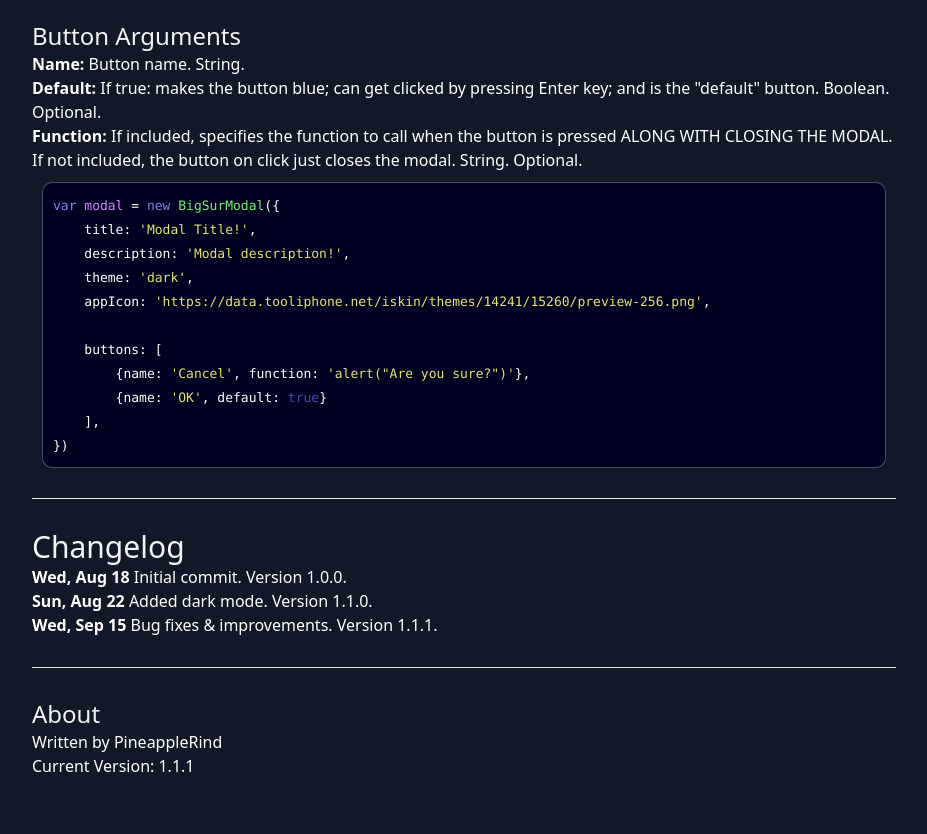
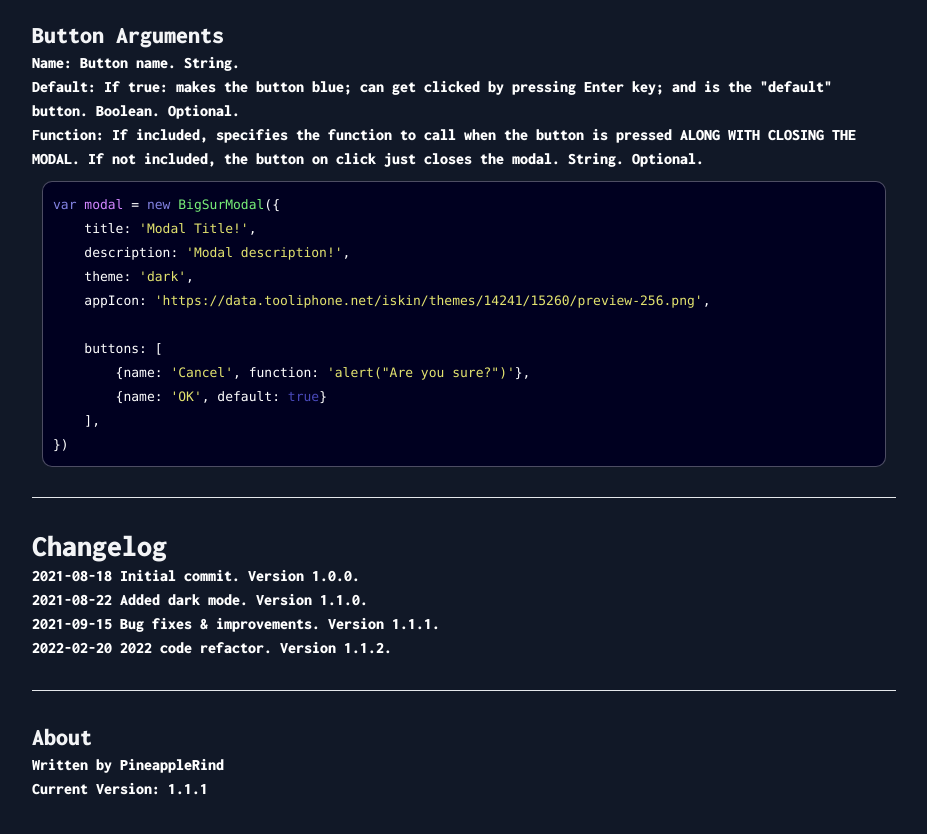
Before and after one commit to PineappleRind/bigsur-modal, a plain HTML site: page index.html in a window 1280 px wide. Shown: the part 1200-2034 px from the top of the page, without its empty margins (16-943 px from the left). Drawn offline with nearby package versions, Linux system fonts and the light colour scheme.

Commit message:
Summary in description
- Changed font
- Updated changelog
- Updated minified file

```diff
--- a/index.html
+++ b/index.html
@@ -6,10 +6,16 @@
     <meta http-equiv="X-UA-Compatible" content="IE=edge">
     <meta name="viewport" content="width=device-width, initial-scale=1.0">
     <title>bigsur-modal Docs</title>
+    <link rel="preconnect" href="https://fonts.googleapis.com">
+    <link rel="preconnect" href="https://fonts.gstatic.com" crossorigin>
+    <link
+        href="https://fonts.googleapis.com/css2?family=Inconsolata:wdth,wght@105.4,306;105.4,494;105.4,697;105.4,783;105.4,900&display=swap"
+        rel="stylesheet">
     <link href="https://unpkg.com/tailwindcss@^2/dist/tailwind.min.css" rel="stylesheet">
     <style>
         html {
             scroll-behavior: smooth;
+            font-family: 'Inconsolata', 'Fura Code NF', 'Courier New', Courier, monospace;
         }
 
         code {
@@ -73,19 +79,24 @@
 
 <body class="bg-gray-900 text-white flex justify-between">
     <div class="w-1/4 fixed z-10 right-0 hidden flex-col bg-gray-700 m-8 mt-16 pl-8 py-8 rounded-lg shadow-xl md:flex">
-        <a href="#home" class="transition duration-200 m-0.5 w-full hover:opacity-70 transform hover:-translate-y-px block">
+        <a href="#home"
+            class="transition duration-200 m-0.5 w-full hover:opacity-70 transform hover:-translate-y-px block">
             <div class="font-light rounded-lg">Home</div>
         </a>
-        <a href="#installation" class="transition duration-200 m-0.5 w-full hover:opacity-70 transform hover:-translate-y-px block">
+        <a href="#installation"
+            class="transition duration-200 m-0.5 w-full hover:opacity-70 transform hover:-translate-y-px block">
             <div class="font-light rounded-lg">Installation</div>
         </a>
-        <a href="#usage" class="transition duration-200 m-0.5 w-full hover:opacity-70 transform hover:-translate-y-px block">
+        <a href="#usage"
+            class="transition duration-200 m-0.5 w-full hover:opacity-70 transform hover:-translate-y-px block">
             <div class="font-light rounded-lg">Usage</div>
         </a>
-        <a href="#customization" class="transition duration-200 m-0.5 w-full hover:opacity-70 transform hover:-translate-y-px block">
+        <a href="#customization"
+            class="transition duration-200 m-0.5 w-full hover:opacity-70 transform hover:-translate-y-px block">
             <div class="font-light rounded-lg">Customization</div>
         </a>
-        <a href="#changelog" class="transition duration-200 m-0.5 w-full hover:opacity-70 transform hover:-translate-y-px block">
+        <a href="#changelog"
+            class="transition duration-200 m-0.5 w-full hover:opacity-70 transform hover:-translate-y-px block">
             <div class="font-light rounded-lg">Changelog</div>
         </a>
     </div>
@@ -94,7 +105,8 @@
         <br><br>
         <div id="home">
             <h2 class="text-gray-100 font-extralight text-3xl">Home</h2>
-            <p>Big Sur Modal is a lightweight <b>(2.1KB minified)</b> library that you can use to make modals in the style of MacOS Big sur. Click here for a demo:
+            <p>Big Sur Modal is a lightweight <b>(2.1KB minified)</b> library that you can use to make modals in the
+                style of MacOS Big sur. Click here for a demo:
             </p>
             <button class="bg-blue-500 text-white px-4 py-2 rounded-xl" onclick="modal.init()">Show</button>
             <br>
@@ -102,7 +114,8 @@
         <hr>
         <div id="installation">
             <h2 class="text-gray-100 font-extralight text-3xl">Installation</h2>
-            <p>The code for Big Sur Modal is hosted <a class="underline" href="https://pineapplerind.ga/libraries/bigsur-modal">here.</a></p>
+            <p>The code for Big Sur Modal is hosted <a class="underline"
+                    href="https://pineapplerind.ga/libraries/bigsur-modal">here.</a></p>
             <p>You can put the JS and CSS files in your project like this:</p>
             <code class="code">
 <pre>
@@ -118,8 +131,8 @@
                 Initialize a modal:</p>
             <code class="code">
                     <pre>
-<span class="js-key">var </span><span class="js-var">modal </span>= <span class="js-key">new </span><span class="js-func">bigSur.Modal</span>({
-    <span class="js-com">//arguments here, more info in customization section</span>
+<span class="js-key">var </span><span class="js-var">modal </span>= <span class="js-key">new </span><span class="js-var">bigSur</span>.<span class="js-func">Modal</span>({
+    <span class="js-com">// arguments here, more info in customization section</span>
 })</pre></code>
             <p>Then initialize it with the .show() function:</p>
             <code>
@@ -150,8 +163,10 @@
             <br><br>
             <h3 class="text-gray-100 font-extralight text-2xl">Button Arguments</h3>
             <b>Name: </b> Button name. String.<br>
-            <b>Default: </b> If true: makes the button blue; can get clicked by pressing Enter key; and is the "default" button. Boolean. Optional.<br>
-            <b>Function: </b> If included, specifies the function to call when the button is pressed ALONG WITH CLOSING THE MODAL. If not included, the button on click just closes the modal. String. Optional.<br>
+            <b>Default: </b> If true: makes the button blue; can get clicked by pressing Enter key; and is the "default"
+            button. Boolean. Optional.<br>
+            <b>Function: </b> If included, specifies the function to call when the button is pressed ALONG WITH CLOSING
+            THE MODAL. If not included, the button on click just closes the modal. String. Optional.<br>
             <code class="code">
         <pre>
 <span class="js-key">var </span><span class="js-var">modal </span>= <span class="js-key">new </span><span class="js-func">BigSurModal</span>({
@@ -170,9 +185,10 @@
         <div id="changelog">
             <h2 class="text-gray-100 font-extralight text-3xl">Changelog</h2>
             <ul>
-                <li><b>Wed, Aug 18</b> Initial commit. Version 1.0.0.</li>
-                <li><b>Sun, Aug 22</b> Added dark mode. Version 1.1.0.</li>
-                <li><b>Wed, Sep 15</b> Bug fixes & improvements. Version 1.1.1.</li>
+                <li><b>2021-08-18</b> Initial commit. Version 1.0.0.</li>
+                <li><b>2021-08-22</b> Added dark mode. Version 1.1.0.</li>
+                <li><b>2021-09-15</b> Bug fixes & improvements. Version 1.1.1.</li>
+                <li><b>2022-02-20</b> 2022 code refactor. Version 1.1.2.</li>
             </ul>
         </div>
         <hr>
@@ -194,7 +210,7 @@
             }, {
                 name: "OK",
                 default: true,
-                    function: function(){
+                function: function () {
                     alert('You can add a JavaScript function to be called on each button click!')
                 }
             }],
```
Also changed, not shown: src/index.min.js. Lines whose indentation alone changed are shown as unchanged.
